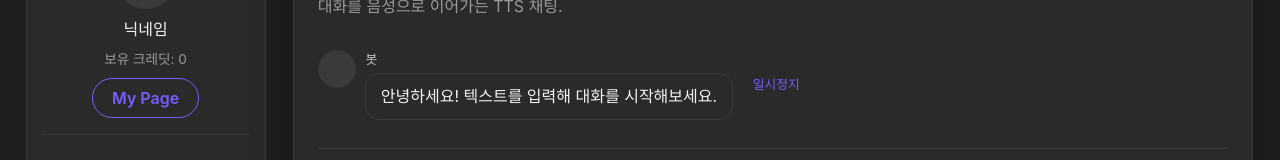
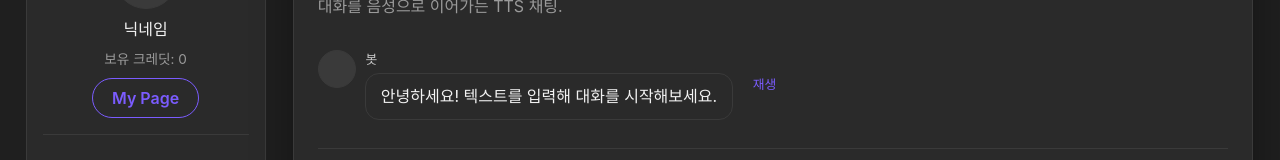
Before and after one commit to jerry7129/madcamp-week3, a React app in the folder frontend/: page /chat in a window 1280 px wide. Shown: the part 184-344 px from the top of the page. Built offline with nearby package versions, Linux system fonts and the light colour scheme; no server answers; the HTML template or start-up script is replaced by a standard one.

Commit message:
재생 일시정지 버튼 ux 향상

```diff
--- a/frontend/src/pages/Chat.jsx
+++ b/frontend/src/pages/Chat.jsx
@@ -662,9 +662,15 @@ function ChatPage() {
                 <button
                   className="btn ghost chat-tts-toggle"
                   type="button"
-                  onClick={handlePauseToggle}
+                  onClick={() => {
+                    if (item.audioUrl && item.audioUrl === audioUrl) {
+                      handlePauseToggle()
+                    } else {
+                      handlePlayBotTts(item)
+                    }
+                  }}
                 >
-                  {isPaused ? '재생' : '일시정지'}
+                  {item.audioUrl === audioUrl && !isPaused ? '일시정지' : '재생'}
                 </button>
               ) : null}
 
```
